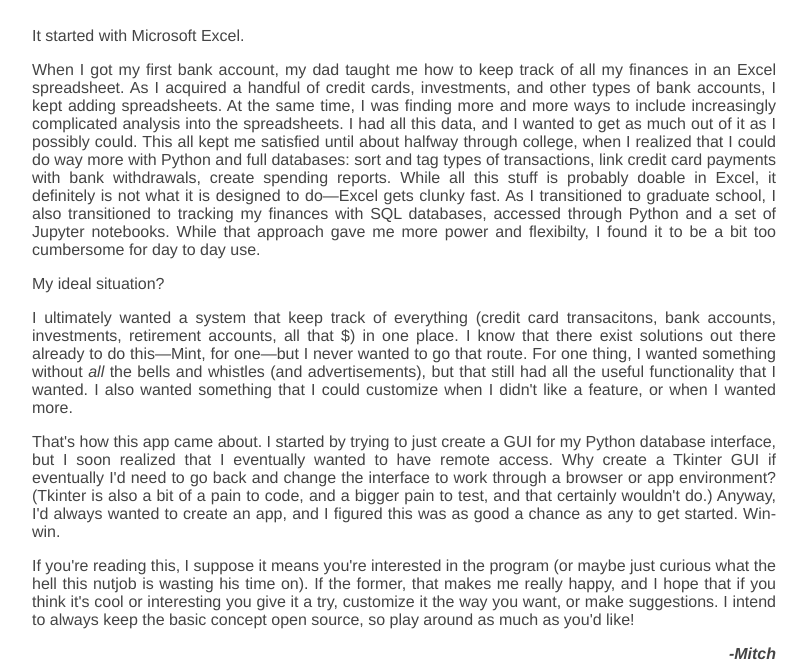
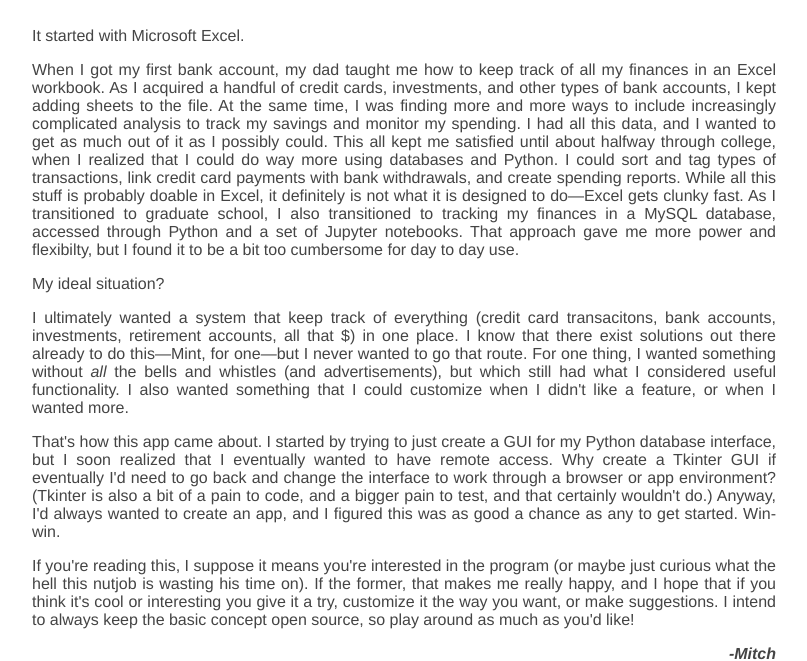
Before and after one commit to mitchnegus/monopyly, a Flask app: page /about in a window 1280 px wide. Shown: the part 137-798 px from the top of the page, without its empty margins (236-1043 px from the left). Run offline with Flask 2, Linux system fonts and the light colour scheme.

Commit message:
restoring functionality

```diff
--- a/monopyly/templates/about.html
+++ b/monopyly/templates/about.html
@@ -7,20 +7,21 @@
 {% block content %}
 	<div id="about">
 		<p>It started with Microsoft Excel. </p>
-	  <p>When I got my first bank account, my dad taught me how to keep track of all my finances in an Excel spreadsheet.
-		As I acquired a handful of credit cards, investments, and other types of bank accounts, I kept adding spreadsheets.
-		At the same time, I was finding more and more ways to include increasingly complicated analysis into the spreadsheets.
+	  <p>When I got my first bank account, my dad taught me how to keep track of all my finances in an Excel workbook.
+		As I acquired a handful of credit cards, investments, and other types of bank accounts, I kept adding sheets to the file.
+		At the same time, I was finding more and more ways to include increasingly complicated analysis to track my savings and monitor my spending.
 		I had all this data, and I wanted to get as much out of it as I possibly could.
-		This all kept me satisfied until about halfway through college, when I realized that I could do way more with Python and full databases: sort and tag types of transactions, link credit card payments with bank withdrawals, create spending reports.
+		This all kept me satisfied until about halfway through college, when I realized that I could do way more using databases and Python.
+		I could sort and tag types of transactions, link credit card payments with bank withdrawals, and create spending reports.
 		While all this stuff is probably doable in Excel, it definitely is not what it is designed to do—Excel gets clunky fast.
-		As I transitioned to graduate school, I also transitioned to tracking my finances with SQL databases, accessed through Python and a set of Jupyter notebooks.
-		While that approach gave me more power and flexibilty, I found it to be a bit too cumbersome for day to day use.</p>
+		As I transitioned to graduate school, I also transitioned to tracking my finances in a MySQL database, accessed through Python and a set of Jupyter notebooks.
+		That approach gave me more power and flexibilty, but I found it to be a bit too cumbersome for day to day use.</p>
 
 		<p>My ideal situation?</p>
 
 		<p>I ultimately wanted a system that keep track of everything (credit card transacitons, bank accounts, investments, retirement accounts, all that $) in one place.
 		I know that there exist solutions out there already to do this—Mint, for one—but I never wanted to go that route.
-		For one thing, I wanted something without <em>all</em> the bells and whistles (and advertisements), but that still had all the useful functionality that I wanted.
+		For one thing, I wanted something without <em>all</em> the bells and whistles (and advertisements), but which still had what I considered useful functionality.
 		I also wanted something that I could customize when I didn't like a feature, or when I wanted more.</p>
 
 		<p>That's how this app came about.
--- a/monopyly/templates/credit/transaction.html
+++ b/monopyly/templates/credit/transaction.html
@@ -44,7 +44,7 @@
 		</tr>
 		<tr>
 			<th scope="row" class="date">Statement Date</th>
-			<td class="date">{{ transaction['statement_date'] }}</td>
+			<td class="date">{{ transaction['issue_date'] }}</td>
 		</tr>
 	</table>
 	<form action="{{ url_for('credit.update_transaction', transaction_id=transaction['id']) }}" method="get">
--- a/monopyly/templates/credit/transaction_form.html
+++ b/monopyly/templates/credit/transaction_form.html
@@ -28,8 +28,8 @@
 		{{ form.notes }}
 	</div>
 
-	{{ form.statement_date.label }}
-	{{ form.statement_date }}
+	{{ form.issue_date.label }}
+	{{ form.issue_date }}
 
 	{{ form.submit(class_="button") }}
 </form>
--- a/monopyly/templates/credit/transaction_table.html
+++ b/monopyly/templates/credit/transaction_table.html
@@ -26,7 +26,7 @@
 			<td class="notes">
 				<div class="notes">{{ transaction['notes'] }}</div>
 			</td>
-			<td class="date">{{ transaction['statement_date'] }}</td>
+			<td class="date">{{ transaction['issue_date'] }}</td>
 			<td>
 				<a class"transaction" href="{{ url_for('credit.show_transaction', transaction_id=transaction['id']) }}">
 					<img class="edit-icon hide" src="{{ url_for('static', filename='img/edit.png') }}" />
--- a/monopyly/templates/credit/transactions.html
+++ b/monopyly/templates/credit/transactions.html
@@ -51,7 +51,7 @@
 {% endblock %}
 
 {% block javascript %}
-	<script>var $TABLE_UPDATE_ENDPOINT = "{{ url_for('credit.update_transaction_table') }}";</script>
-	<script src="{{ url_for('static', filename='js/update_transaction_table.js') }}">
+	<script>var $TABLE_UPDATE_ENDPOINT = "{{ url_for('credit.update_transactions_table') }}";</script>
+	<script src="{{ url_for('static', filename='js/update_transactions_table.js') }}">
 	</script>
 {% endblock %}
--- a/monopyly/templates/credit/update_transaction.html
+++ b/monopyly/templates/credit/update_transaction.html
@@ -5,7 +5,7 @@
 {% endblock %}
 
 {% block content %}
-	{% with submission_url = url_for('credit.update_transaction') %}
+	{% with submission_url = url_for('credit.update_transaction', transaction_id=transaction_id) %}
 		{% include 'credit/transaction_form.html' %}
 	{% endwith %}
 {% endblock %}
```
Also changed, not shown: monopyly/credit/__init__.py (+16 -7 lines), monopyly/credit/tools.py (+10 -6 lines), monopyly/forms.py (+2 -5 lines), monopyly/static/js/update_transactions_table.js (renamed from monopyly/static/js/update_transaction_table.js).
